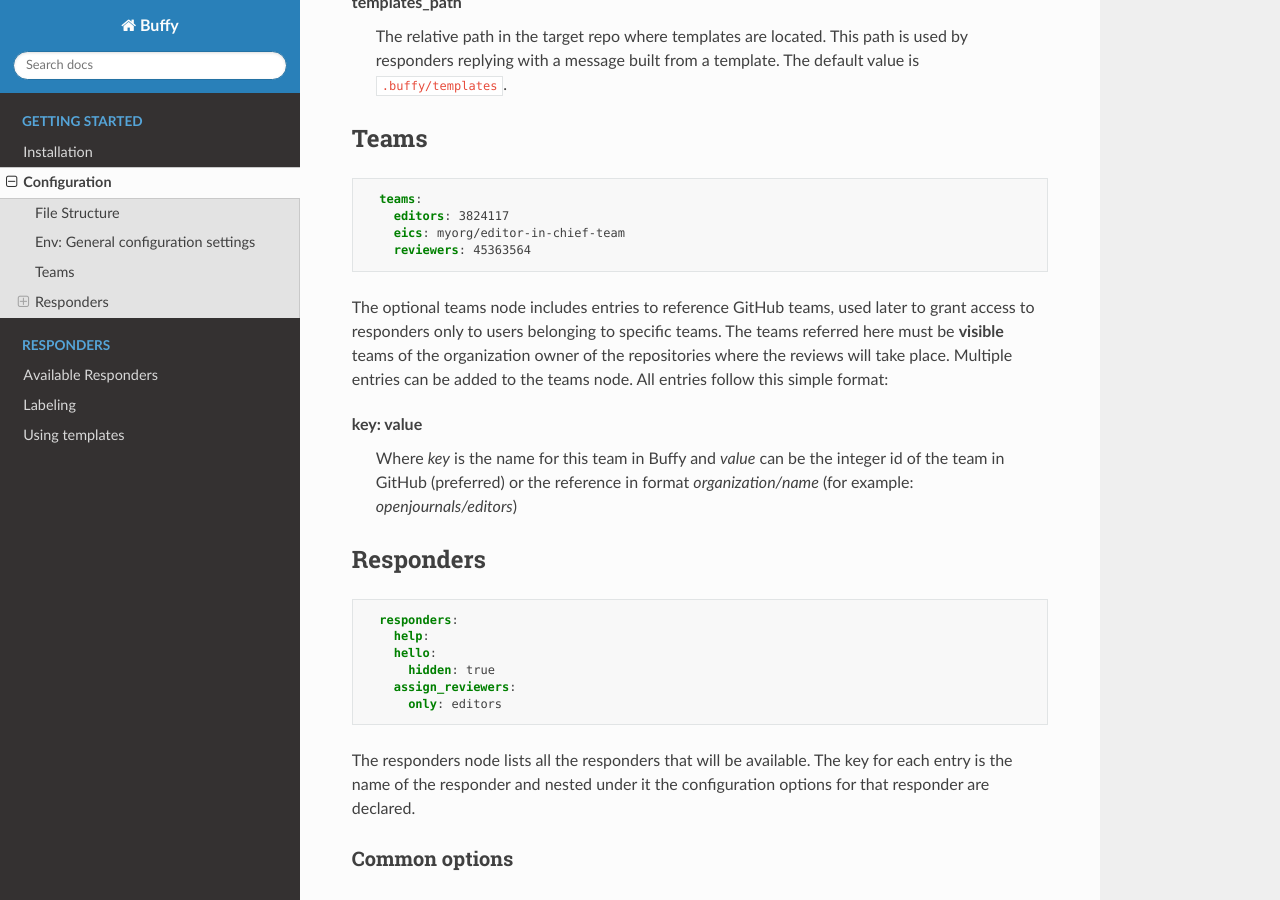
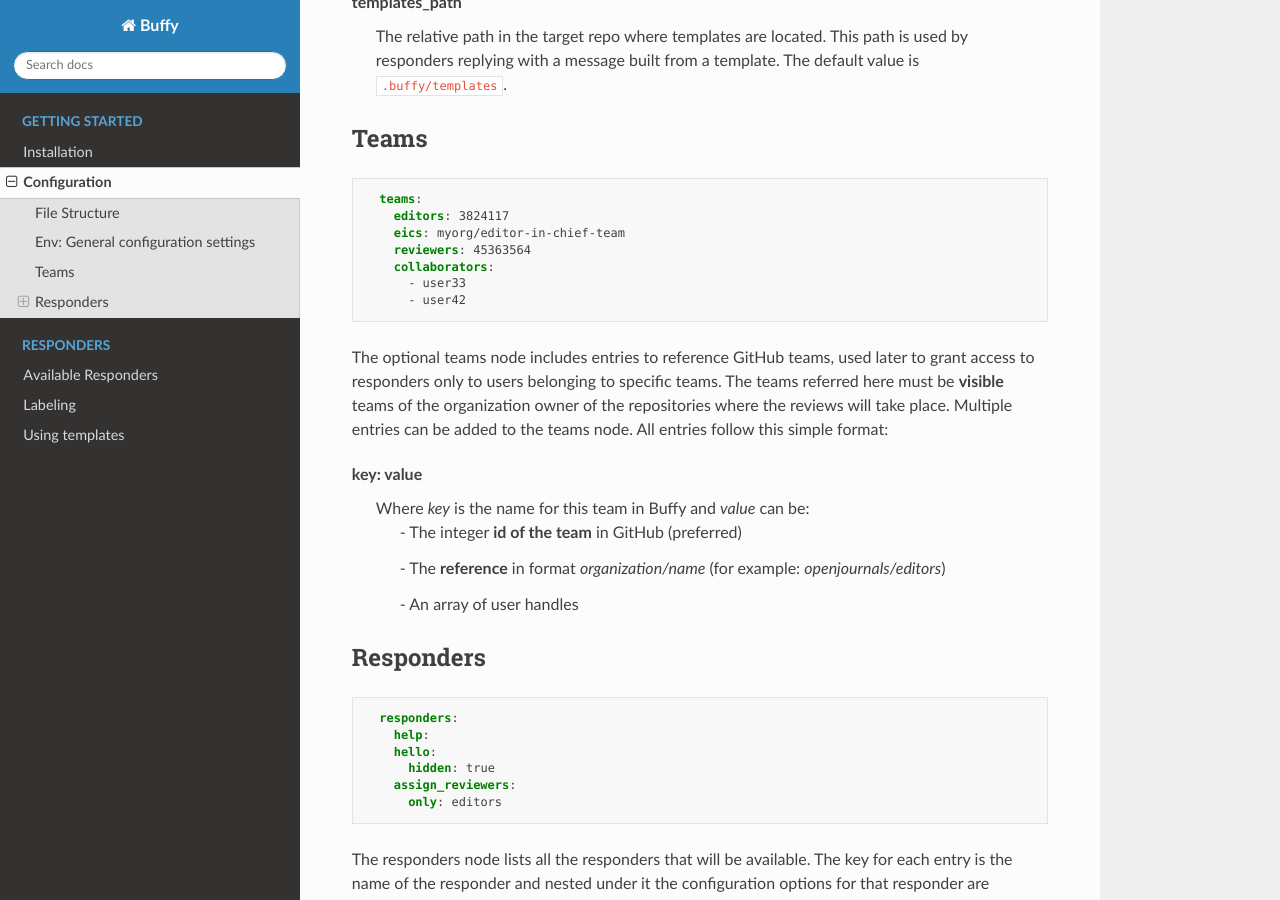
Before and after one commit to openjournals/buffy, a Sphinx documentation site: the page built from docs/configuration.md, in a window 1280 px wide and 900 px high, scrolled down 1783 px. Built offline with Sphinx 7.4.7 and the Read the Docs theme 2.0.0, drawn with Linux system fonts in a browser that asks for light colours.

Commit message:
doc array os users as team option

````diff
--- a/docs/configuration.md
+++ b/docs/configuration.md
@@ -83,12 +83,21 @@
     editors: 3824117
     eics: myorg/editor-in-chief-team
     reviewers: 45363564
+    collaborators:
+      - user33
+      - user42
 ```
  The optional teams node includes entries to reference GitHub teams, used later to grant access to responders only to users belonging to specific teams. The teams referred here must be __visible__ teams of the organization owner of the repositories where the reviews will take place. Multiple entries can be added to the teams node. All entries follow this simple format:
 
  <dl>
   <dt>key: value</dt>
-  <dd>Where <em>key</em> is the name for this team in Buffy and <em>value</em> can be the integer id of the team in GitHub (preferred) or the reference in format <em>organization/name</em> (for example: <em>openjournals/editors</em>)</dd>
+  <dd>Where <em>key</em> is the name for this team in Buffy and <em>value</em> can be:
+    <dl>
+      <dd>- The integer <strong>id of the team</strong> in GitHub (preferred)</dd>
+      <dd>- The <strong>reference</strong> in format <em>organization/name</em> (for example: <em>openjournals/editors</em>)</dd>
+      <dd>- An array of user handles</dd>
+    </dl>
+  </dd>
 </dl>
 
 ## Responders
````
